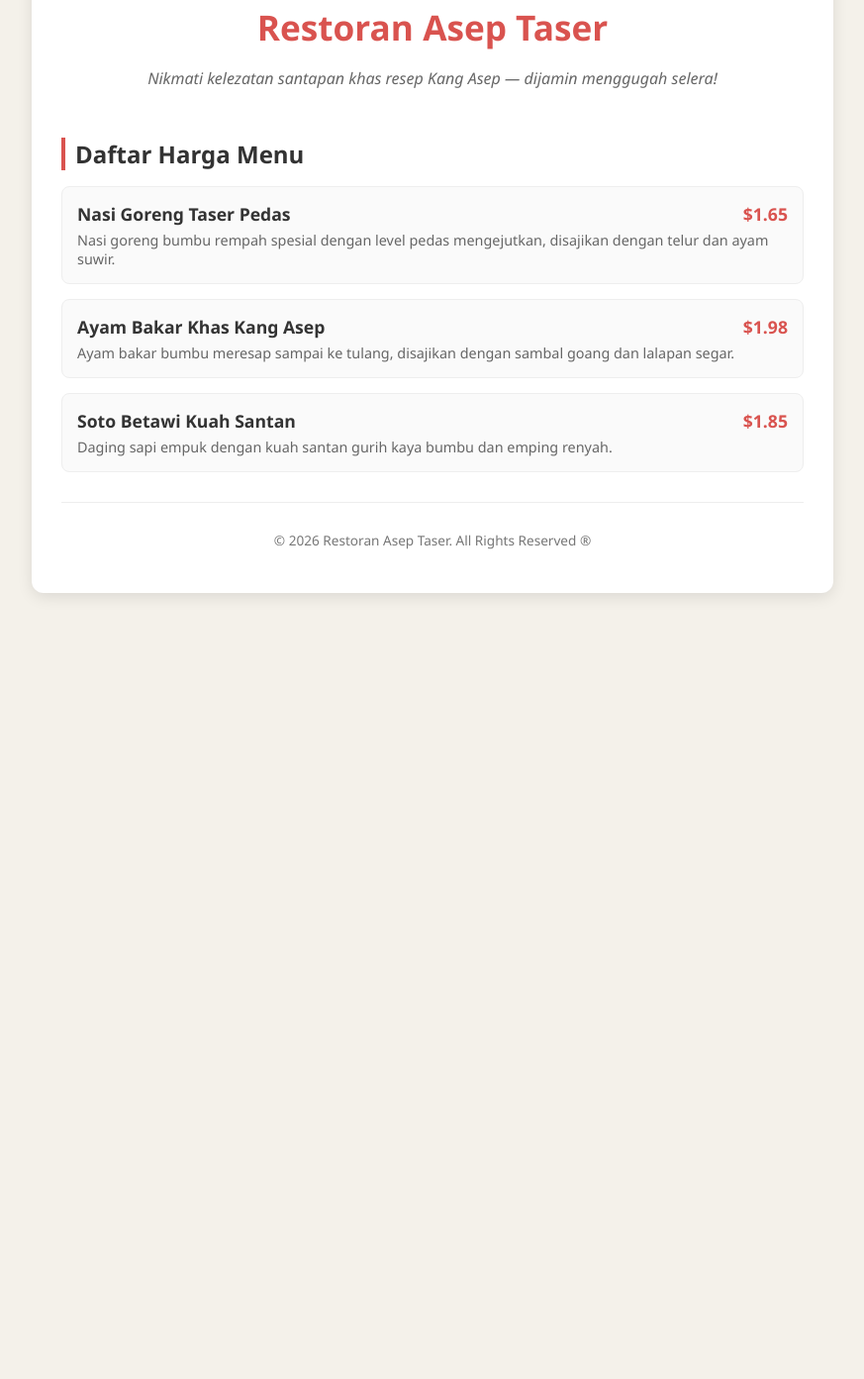
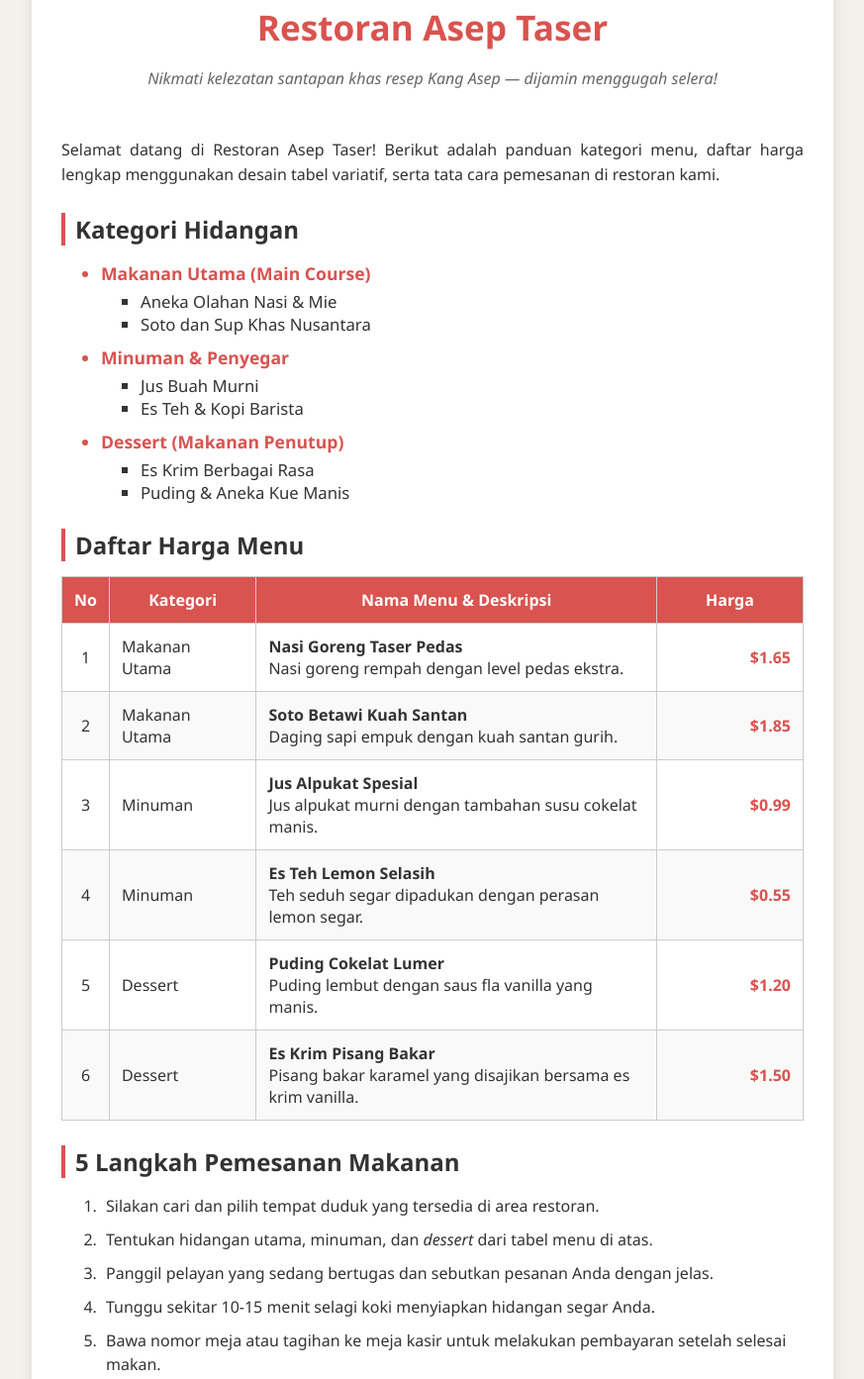
Before and after one commit to shevaabdullah/sheva, a plain HTML site: page index.html in a window 1280 px wide. Shown: the part 136-1529 px from the top of the page at 99% size, without its empty margins (203-1076 px from the left). Before the commit the page ends 800 px from the top, so only its background shows below. Drawn offline with Linux system fonts and the light colour scheme.

Commit message:
index.html

```diff
--- a/index.html
+++ b/index.html
@@ -50,16 +50,15 @@
             padding: 30px;
             border-radius: 12px;
             box-shadow: 0 4px 15px rgba(0, 0, 0, 0.1);
-            min-height: 500px; /* Menjaga ukuran kotak agar tidak terlalu pendek */
+            min-height: 500px;
         }
 
-        /* Sembunyikan semua section secara default */
+        /* Sistem Halaman SPA */
         .page-section {
             display: none;
             animation: fadeIn 0.4s ease;
         }
 
-        /* Tampilkan hanya section yang aktif */
         .page-section.active {
             display: block;
         }
@@ -85,6 +84,7 @@
             border-left: 4px solid #d9534f;
             padding-left: 10px;
             margin-bottom: 15px;
+            margin-top: 25px;
             font-size: 1.5em;
         }
 
@@ -93,6 +93,61 @@
             color: #666;
             line-height: 1.6;
             text-align: center;
+        }
+
+        /* ================================== */
+        /* GAYA BARU UNTUK LIST BERSARANG     */
+        /* ================================== */
+        .kategori-list > li {
+            font-weight: bold;
+            color: #d9534f;
+            margin-bottom: 10px;
+            font-size: 1.1em;
+        }
+
+        .kategori-list ul {
+            font-weight: normal;
+            color: #333;
+            list-style-type: square;
+            margin-top: 5px;
+            font-size: 0.95em;
+        }
+
+        /* ================================== */
+        /* GAYA BARU UNTUK TABEL MENU         */
+        /* ================================== */
+        table {
+            width: 100%;
+            border-collapse: collapse;
+            margin-top: 15px;
+        }
+
+        table, th, td {
+            border: 1px solid #ccc;
+        }
+
+        th, td {
+            padding: 12px;
+            text-align: left;
+        }
+
+        th {
+            background-color: #d9534f;
+            color: white;
+            text-align: center;
+        }
+
+        tr:nth-child(even) {
+            background-color: #f9f9f9;
+        }
+
+        /* ================================== */
+        /* GAYA BARU UNTUK LANGKAH PEMESANAN  */
+        /* ================================== */
+        .langkah-pesan li {
+            margin-bottom: 10px;
+            padding-left: 5px;
+            line-height: 1.5;
         }
 
         /* Profil */
@@ -112,37 +167,6 @@
             border-radius: 50%;
             object-fit: cover;
             border: 3px solid #d9534f;
-        }
-
-        /* Menu */
-        .menu-list {
-            list-style: none;
-            padding: 0;
-        }
-
-        .menu-item {
-            background-color: #fafafa;
-            border: 1px solid #eee;
-            border-radius: 8px;
-            padding: 15px;
-            margin-bottom: 15px;
-        }
-
-        .menu-header {
-            display: flex;
-            justify-content: space-between;
-            font-weight: bold;
-            font-size: 1.1em;
-        }
-
-        .menu-price {
-            color: #d9534f;
-        }
-
-        .menu-desc {
-            font-size: 0.9em;
-            color: #666;
-            margin-top: 5px;
         }
 
         /* Video */
@@ -209,37 +233,100 @@
 
     <div class="container">
 
-        <!-- HALAMAN HOME -->
+        <!-- HALAMAN HOME DENGAN TABEL, NESTED LIST, DAN ORDERED LIST -->
         <section id="home" class="page-section active">
             <header>
                 <h1>Restoran Asep Taser</h1>
                 <p class="intro">Nikmati kelezatan santapan khas resep Kang Asep &mdash; dijamin menggugah selera!</p>
             </header>
 
-            <h2>Daftar Harga Menu</h2>
-            <ul class="menu-list">
-                <li class="menu-item">
-                    <div class="menu-header">
-                        <span>Nasi Goreng Taser Pedas</span>
-                        <span class="menu-price">&dollar;1.65</span>
-                    </div>
-                    <div class="menu-desc">Nasi goreng bumbu rempah spesial dengan level pedas mengejutkan, disajikan dengan telur dan ayam suwir.</div>
+            <p style="text-align: justify; line-height: 1.6; margin-top: 20px;">
+                Selamat datang di Restoran Asep Taser! Berikut adalah panduan kategori menu, daftar harga lengkap menggunakan desain tabel variatif, serta tata cara pemesanan di restoran kami.
+            </p>
+
+            <!-- Nested List (Daftar Bertingkat) -->
+            <h2>Kategori Hidangan</h2>
+            <ul class="kategori-list">
+                <li>Makanan Utama (Main Course)
+                    <ul>
+                        <li>Aneka Olahan Nasi &amp; Mie</li>
+                        <li>Soto dan Sup Khas Nusantara</li>
+                    </ul>
                 </li>
-                <li class="menu-item">
-                    <div class="menu-header">
-                        <span>Ayam Bakar Khas Kang Asep</span>
-                        <span class="menu-price">&dollar;1.98</span>
-                    </div>
-                    <div class="menu-desc">Ayam bakar bumbu meresap sampai ke tulang, disajikan dengan sambal goang dan lalapan segar.</div>
+                <li>Minuman &amp; Penyegar
+                    <ul>
+                        <li>Jus Buah Murni</li>
+                        <li>Es Teh &amp; Kopi Barista</li>
+                    </ul>
                 </li>
-                <li class="menu-item">
-                    <div class="menu-header">
-                        <span>Soto Betawi Kuah Santan</span>
-                        <span class="menu-price">&dollar;1.85</span>
-                    </div>
-                    <div class="menu-desc">Daging sapi empuk dengan kuah santan gurih kaya bumbu dan emping renyah.</div>
+                <li>Dessert (Makanan Penutup)
+                    <ul>
+                        <li>Es Krim Berbagai Rasa</li>
+                        <li>Puding &amp; Aneka Kue Manis</li>
+                    </ul>
                 </li>
             </ul>
+
+            <!-- Tabel Daftar Menu -->
+            <h2>Daftar Harga Menu</h2>
+            <table>
+                <thead>
+                    <tr>
+                        <th width="5%">No</th>
+                        <th width="20%">Kategori</th>
+                        <th width="55%">Nama Menu &amp; Deskripsi</th>
+                        <th width="20%">Harga</th>
+                    </tr>
+                </thead>
+                <tbody>
+                    <tr>
+                        <td style="text-align: center;">1</td>
+                        <td>Makanan Utama</td>
+                        <td><strong>Nasi Goreng Taser Pedas</strong><br>Nasi goreng rempah dengan level pedas ekstra.</td>
+                        <td style="text-align: right; color: #d9534f;"><strong>&dollar;1.65</strong></td>
+                    </tr>
+                    <tr>
+                        <td style="text-align: center;">2</td>
+                        <td>Makanan Utama</td>
+                        <td><strong>Soto Betawi Kuah Santan</strong><br>Daging sapi empuk dengan kuah santan gurih.</td>
+                        <td style="text-align: right; color: #d9534f;"><strong>&dollar;1.85</strong></td>
+                    </tr>
+                    <tr>
+                        <td style="text-align: center;">3</td>
+                        <td>Minuman</td>
+                        <td><strong>Jus Alpukat Spesial</strong><br>Jus alpukat murni dengan tambahan susu cokelat manis.</td>
+                        <td style="text-align: right; color: #d9534f;"><strong>&dollar;0.99</strong></td>
+                    </tr>
+                    <tr>
+                        <td style="text-align: center;">4</td>
+                        <td>Minuman</td>
+                        <td><strong>Es Teh Lemon Selasih</strong><br>Teh seduh segar dipadukan dengan perasan lemon segar.</td>
+                        <td style="text-align: right; color: #d9534f;"><strong>&dollar;0.55</strong></td>
+                    </tr>
+                    <tr>
+                        <td style="text-align: center;">5</td>
+                        <td>Dessert</td>
+                        <td><strong>Puding Cokelat Lumer</strong><br>Puding lembut dengan saus fla vanilla yang manis.</td>
+                        <td style="text-align: right; color: #d9534f;"><strong>&dollar;1.20</strong></td>
+                    </tr>
+                    <tr>
+                        <td style="text-align: center;">6</td>
+                        <td>Dessert</td>
+                        <td><strong>Es Krim Pisang Bakar</strong><br>Pisang bakar karamel yang disajikan bersama es krim vanilla.</td>
+                        <td style="text-align: right; color: #d9534f;"><strong>&dollar;1.50</strong></td>
+                    </tr>
+                </tbody>
+            </table>
+
+            <!-- Ordered List (Langkah Pemesanan) -->
+            <h2>5 Langkah Pemesanan Makanan</h2>
+            <ol class="langkah-pesan">
+                <li>Silakan cari dan pilih tempat duduk yang tersedia di area restoran.</li>
+                <li>Tentukan hidangan utama, minuman, dan <em>dessert</em> dari tabel menu di atas.</li>
+                <li>Panggil pelayan yang sedang bertugas dan sebutkan pesanan Anda dengan jelas.</li>
+                <li>Tunggu sekitar 10-15 menit selagi koki menyiapkan hidangan segar Anda.</li>
+                <li>Bawa nomor meja atau tagihan ke meja kasir untuk melakukan pembayaran setelah selesai makan.</li>
+            </ol>
         </section>
 
         <!-- HALAMAN PROFIL -->
@@ -269,7 +356,6 @@
             <h2>Galeri Kami</h2>
             <p>Saksikan suasana dan hidangan kami pada video berikut:</p>
             <div class="video-container">
-                <!-- Atribut controls, autoplay, dan muted ditambahkan agar video lebih mudah jalan -->
                 <video controls width="100%" poster="ayam.jpg" preload="metadata">
                     <source src="ayam bakar.mp4" type="video/mp4">
                     Maaf, browser Anda tidak mendukung pemutaran video HTML5.
@@ -281,13 +367,11 @@
         <section id="kontak" class="page-section">
             <h2>Hubungi Kami</h2>
             <div class="info-box">
-                <!-- Logo WA -->
                 <a href="https://wa.me/6289505095340" target="_blank" class="contact-link">
                     <i class="fa-brands fa-whatsapp"></i>
                     <strong>0895-0509-5340</strong>
                 </a>
 
-                <!-- Logo Email -->
                 <a href="mailto:shevaabdullahhuda@gmail.com" class="contact-link">
                     <i class="fa-solid fa-envelope"></i>
                     <strong>shevaabdullahhuda@gmail.com</strong>
@@ -303,7 +387,7 @@
             </div>
         </section>
 
-        <!-- Footer (Tetap muncul di semua halaman) -->
+        <!-- Footer -->
         <footer>
             <p>&copy; 2026 Restoran Asep Taser. All Rights Reserved &reg;</p>
         </footer>
@@ -312,22 +396,17 @@
     <!-- Script JavaScript untuk mengatur perpindahan halaman/menu -->
     <script>
         function bukaHalaman(idHalaman) {
-            // 1. Sembunyikan semua halaman
             let semuaHalaman = document.getElementsByClassName("page-section");
             for (let i = 0; i < semuaHalaman.length; i++) {
                 semuaHalaman[i].classList.remove("active");
             }
 
-            // 2. Hapus warna merah dari semua tombol menu
             let semuaTombol = document.querySelectorAll(".navbar a");
             for (let i = 0; i < semuaTombol.length; i++) {
                 semuaTombol[i].classList.remove("active-nav");
             }
 
-            // 3. Tampilkan halaman yang dipencet
             document.getElementById(idHalaman).classList.add("active");
-
-            // 4. Beri warna merah pada tombol yang sedang aktif
             document.getElementById("nav-" + idHalaman).classList.add("active-nav");
         }
     </script>
```
